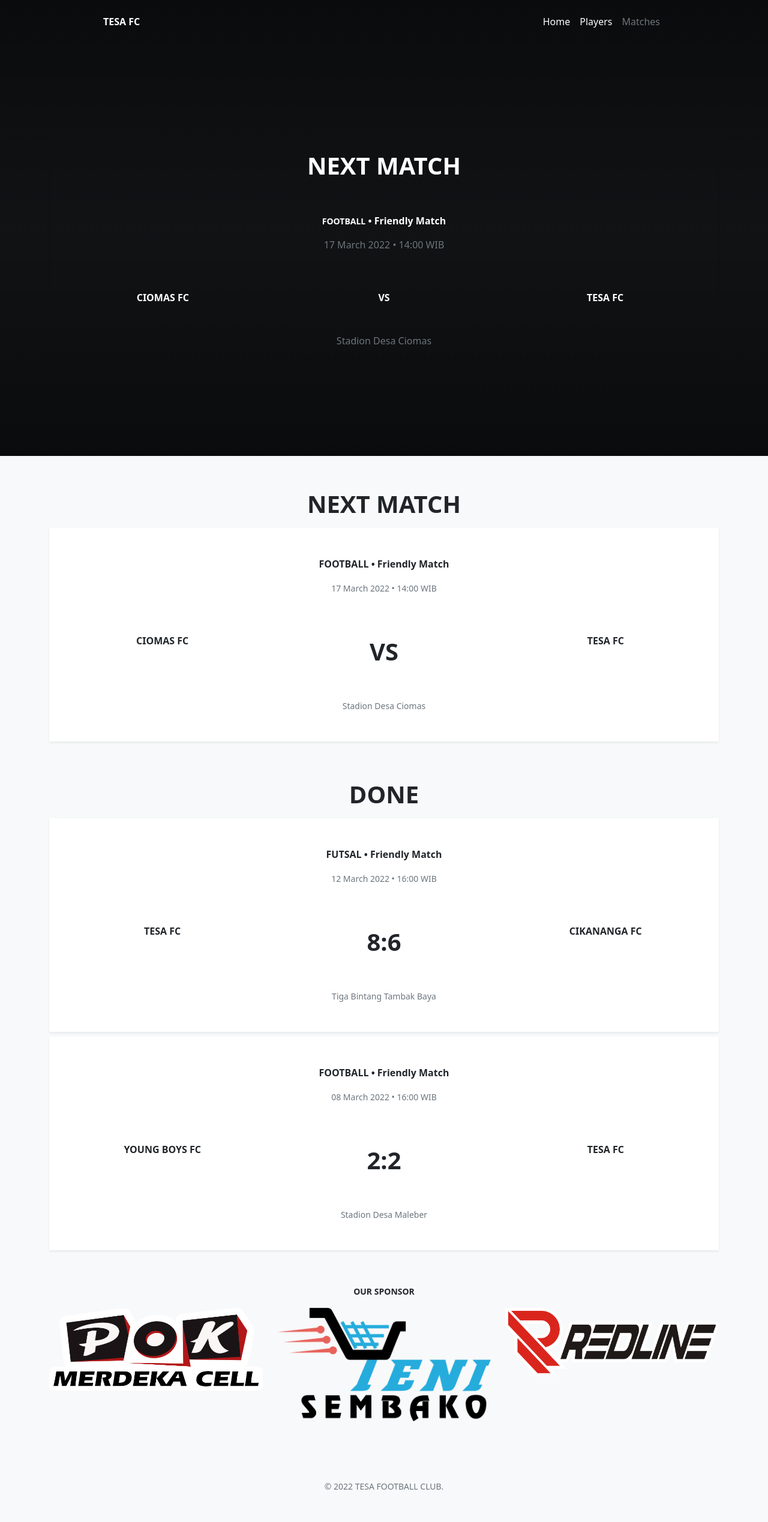
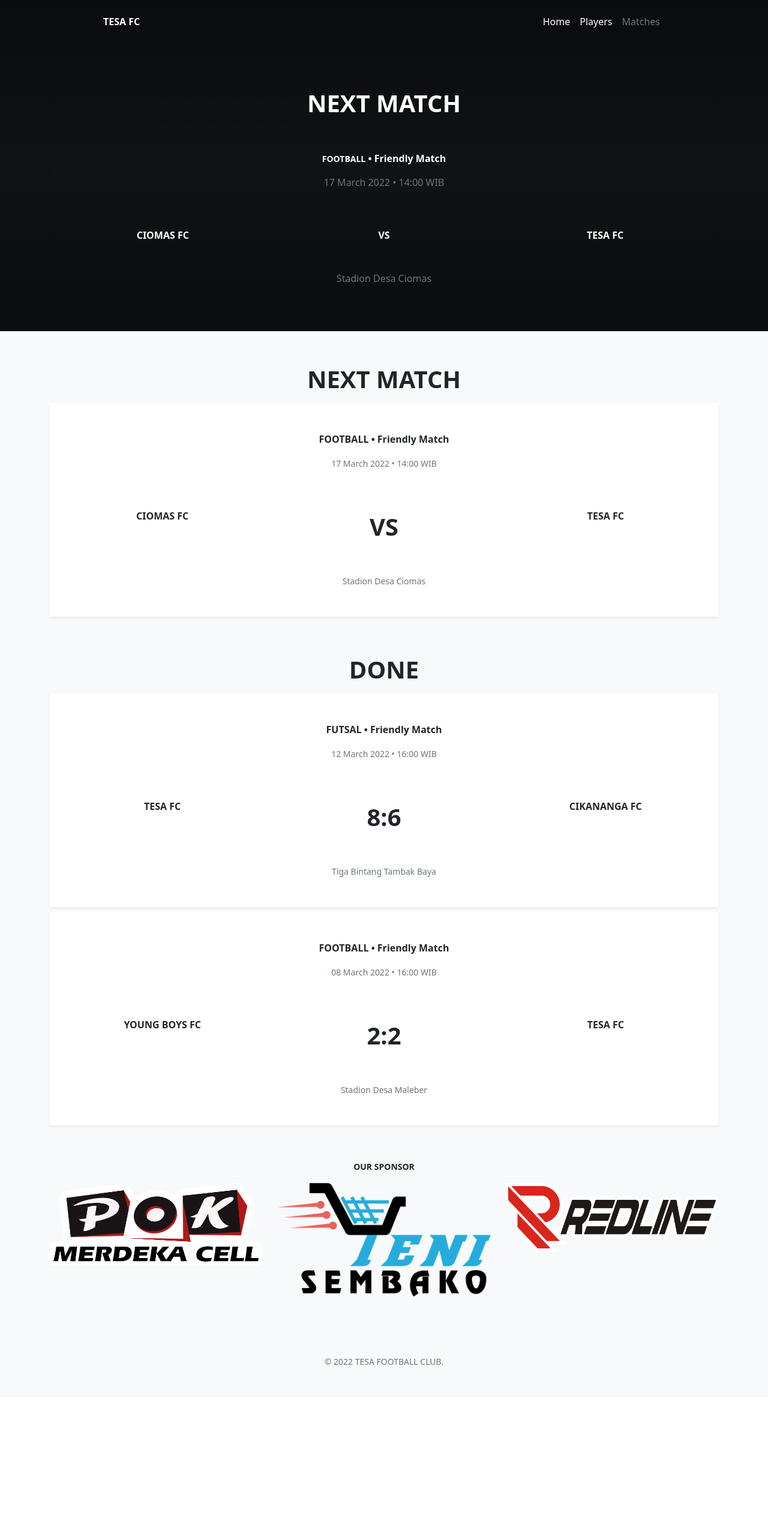
Before and after one commit to tesafc/www2, a Jekyll site: the page built from matches.html, in a window 1280 px wide. Shown: the whole page at 60% size. Built offline with Jekyll 4.4.1, drawn with Linux system fonts in a browser that asks for light colours; after the commit the page ends 2329 px from its top, so only the background shows below that.

Commit message:
Update header-match.html

```diff
--- a/_includes/header-match.html
+++ b/_includes/header-match.html
@@ -1,5 +1,5 @@
 <header>
-  <div class="text-white bg-dark" style="height: 768px; background-image: linear-gradient(rgba(0, 0, 0, 0.7), rgba(0, 0, 0, 0.5), rgba(0, 0, 0, 0.7)), url('{{ page.image }}'); background-size: cover; background-position: 50% 75%; background-repeat: no-repeat;">
+  <div class="text-white bg-dark" style="height: 560px; background-image: linear-gradient(rgba(0, 0, 0, 0.7), rgba(0, 0, 0, 0.5), rgba(0, 0, 0, 0.7)), url('{{ page.image }}'); background-size: cover; background-position: 50% 75%; background-repeat: no-repeat;">
     <div class="container pt-3">
       <div class="d-flex flex-wrap align-items-center justify-content-center justify-content-md-between">
         <a href="/" class="d-flex align-items-center col-md-3 text-white text-decoration-none fw-bold">{{ site.title }}</a>
```
